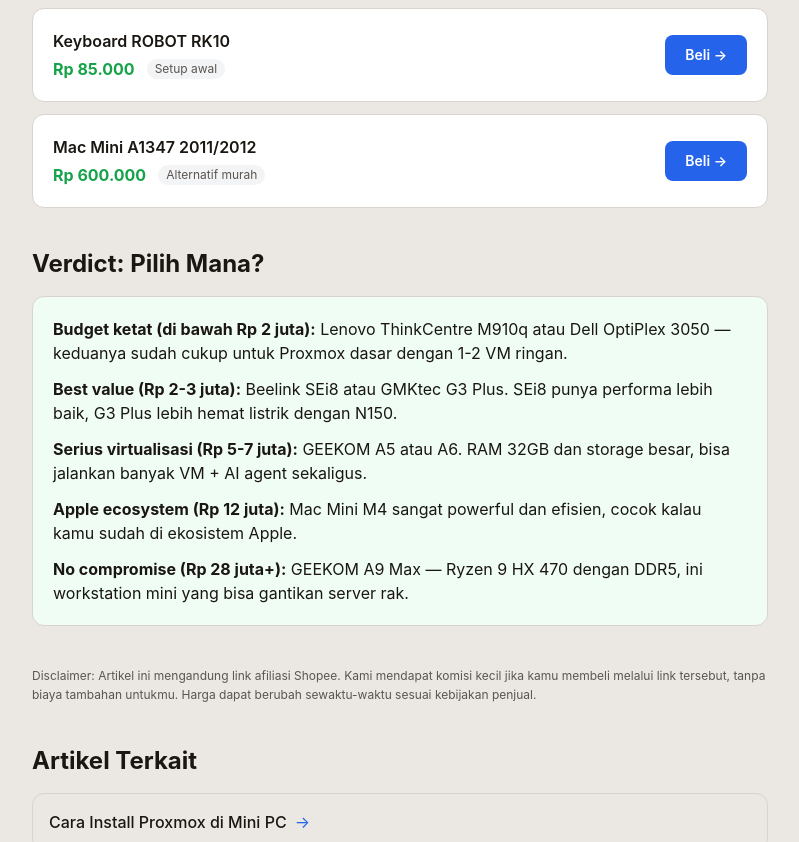
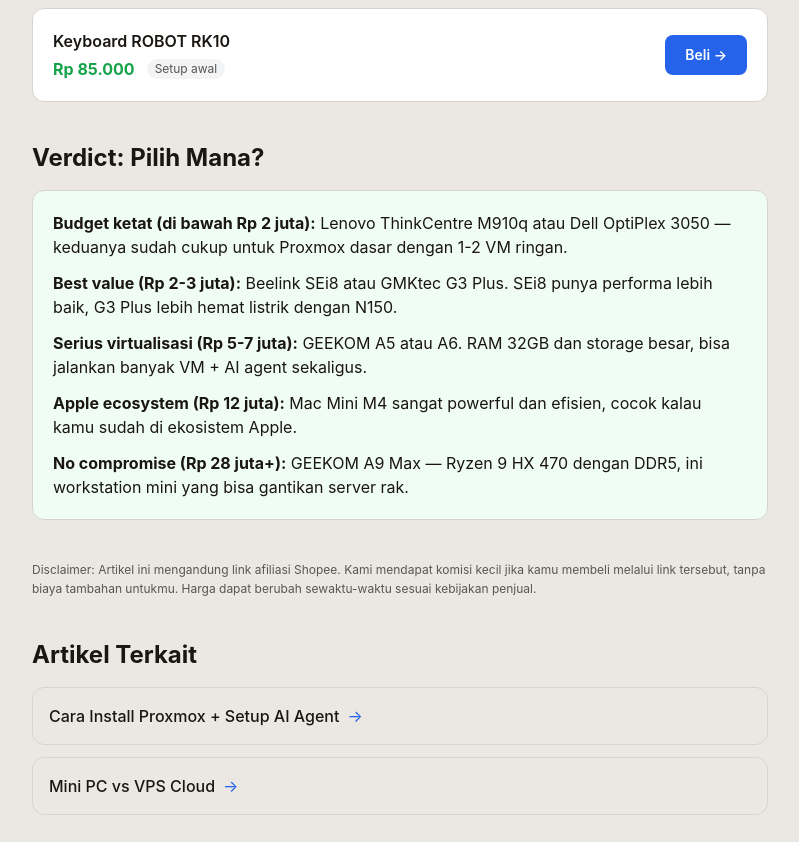
Before and after one commit to mpwridd/agentverse, a Next.js app: page /reviews/mini-pc-ai-terbaik-2026 in a window 1280 px wide. Shown: the part 2520-3362 px from the top of the page, without its empty margins (240-1039 px from the left). Built offline with nearby package versions, Linux system fonts and the light colour scheme.

Commit message:
Fix: remove Mac Mini from accessories, fix related article links

```diff
--- a/src/app/reviews/mini-pc-ai-terbaik-2026/page.tsx
+++ b/src/app/reviews/mini-pc-ai-terbaik-2026/page.tsx
@@ -91,22 +91,16 @@
     note: "Setup awal",
     url: "https://s.shopee.co.id/1VwOXoz07t?mmp_pid=an_11360871961&utm_source=an_11360871961&utm_medium=affiliates",
   },
-  {
-    name: "Mac Mini A1347 2011/2012",
-    price: "Rp 600.000",
-    note: "Alternatif murah",
-    url: "https://s.shopee.co.id/20sf8uOTVC?mmp_pid=an_11360871961&utm_source=an_11360871961&utm_medium=affiliates",
-  },
 ];
 
 const relatedArticles = [
   {
-    title: "Cara Install Proxmox di Mini PC",
-    slug: "cara-install-proxmox-mini-pc",
+    title: "Cara Install Proxmox + Setup AI Agent",
+    slug: "setup-ai-agent-di-rumah",
   },
   {
-    title: "Setup AI Agent Lokal dengan Ollama",
-    slug: "setup-ai-agent-lokal-ollama",
+    title: "Mini PC vs VPS Cloud",
+    slug: "raspberry-pi-5-vs-mini-pc",
   },
 ];
 
```
